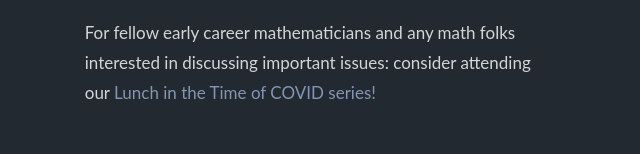
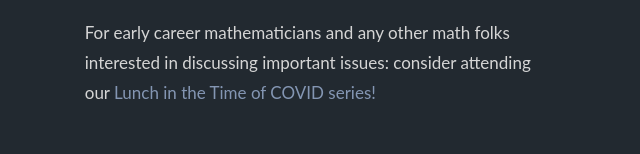
Before and after one commit to blankersv/blankersv.github.io, a plain HTML site: page index.html in a window 1280 px wide. Shown: the part 798-952 px from the top of the page, 29-669 px from the left. Drawn offline with nearby package versions, Linux system fonts and the light colour scheme.

Commit message:
Update index.html

```diff
--- a/index.html
+++ b/index.html
@@ -38,6 +38,26 @@
 
 			<div style="margin-left: 1.25em" ; class="list-card">
 				<div>
+					<!--<p>
+						I am currently the Associate Director for Research Development and Collaboration in the
+						<a href="https://cos.northeastern.edu/"> College of Science</a>
+						at
+						<a href="https://cos.northeastern.edu/mathematics/"> Northeastern University</a>.
+						Before that, I was a
+						<a href="https://sites.google.com/view/rtg-northeastern/postdoctoral/fellowships?authuser=0"> Zelevinksy RTG Postdoctoral Fellow </a>
+						in the
+						<a href="https://cos.northeastern.edu/mathematics/"> mathematics department </a>
+						at
+						<a href="https://cos.northeastern.edu/mathematics/"> Northeastern University</a>
+						after completing my dissertation in the
+						<a href="https://mathematics.colostate.edu/"> mathematics department </a>
+						of
+						<a href="http://www.colostate.edu/"> Colorado State University, </a>
+						studying under
+						<a href="http://www.math.colostate.edu/~renzo/"> Dr. Renzo Cavalieri</a>.
+						My mathematical research interests include algebraic geometry, enumerative geometry,
+						moduli space theory, and combinatorial algebraic geometry.
+					</p>-->
 					<p>
 						I am currently a
 						<a href="https://sites.google.com/view/rtg-northeastern/postdoctoral/fellowships?authuser=0"> Zelevinksy RTG Postdoctoral Fellow </a>
@@ -63,7 +83,7 @@
 						My CV is available <a href="CurVit.pdf">here</a>.
 					</p>
 					<p style="margin-top:-0.75em">
-						For fellow early career mathematicians and any math folks interested in discussing important
+						For early career mathematicians and any other math folks interested in discussing important
 						issues: consider attending our <a href="https://www.andrewkobin.com/lunch-in-the-time-of-covid">
 							Lunch in the Time of COVID series!
 						</a>
@@ -92,7 +112,7 @@
 					<p>
 						<span style="font-size: x-large; font-weight: bold "> Just now </span>
 						<ul style="margin-top: -1.25em ; line-height: 1.75em">
-							<li><a href="https://neu.campuslabs.com/engage/organization/math-club">NU Math Club</a> (11/19) - <span style="font-style: italic">Career Killers: Fun Problems to Avoid</span></li>
+							<li> <a href="https://neu.campuslabs.com/engage/organization/math-club">NU Math Club</a> (11/19) - <span style="font-style: italic">Career Killers: Fun Problems to Avoid</span></li>
 							<li> <a href="https://www.math.umass.edu/seminars/valley-geometry-seminar">Valley Geometry Seminar</a> (11/5) - <span style="font-style: italic">An alphabet of stability conditions</span> </li>
 							<li> <a href="https://sites.google.com/view/ccc-conference">Compactifications, Configurations, and Cohomology</a> (10/22 - 10/24) </li>
 							<li> <a href="https://sites.google.com/site/agneshomepage/boston-college-2021">AGNES</a> (10/23 - 10/24) </li>
@@ -136,20 +156,6 @@
 				</div>
 			</div>
 
-			<!--<div class="list-card">
-				<span class="exp">+ 3 years</span>
-				<div>
-					<h3>Design integration</h3>
-					<span>Style and tools, JS Frameworks</span>
-				</div>
-			</div>-->
-			<!--<div class="list-card">
-				<span class="exp">+ 6 years</span>
-				<div>
-					<h3>Linux</h3>
-					<span>Scripting, Servers management and protocols, Automation</span>
-				</div>
-			</div>-->
 		</div>
 
 		<div class="sections" style="padding-left:2em ; padding-top:0.5em">
```
